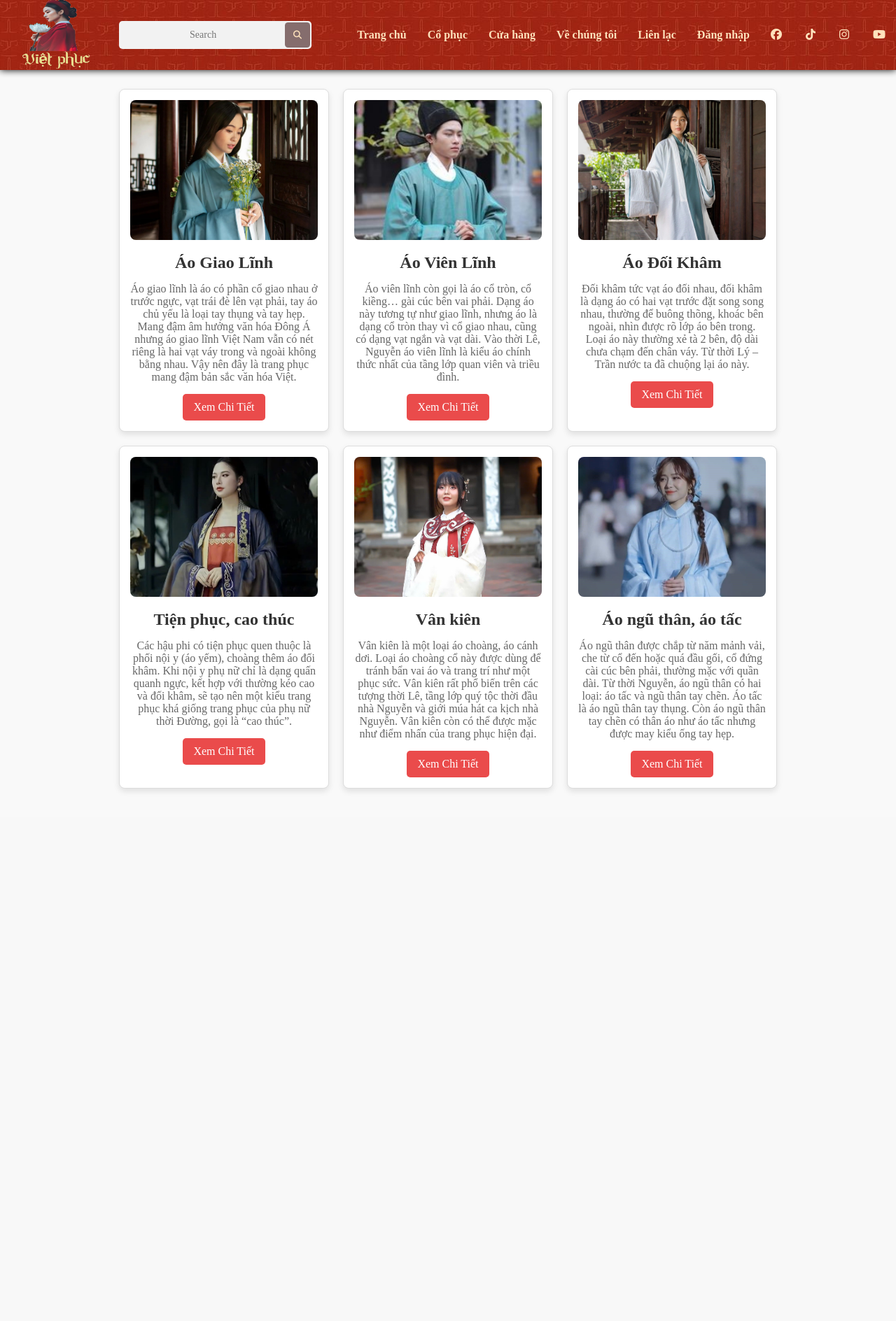
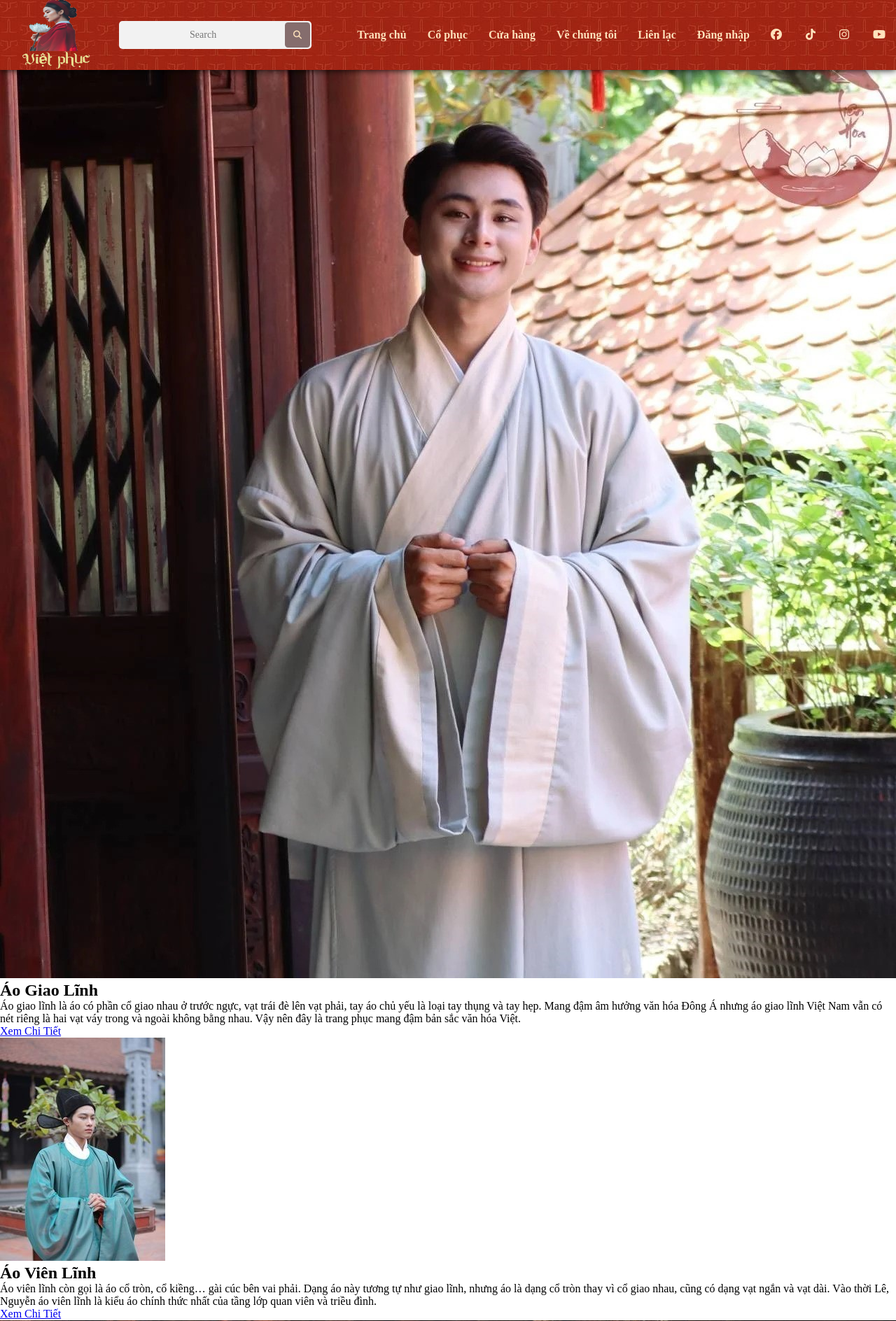
Before and after one commit to Ducs2005/traditional-costume-promotion, a PHP site: page /product_type.php in a window 1280 px wide; the page is wider, and only the part inside the window is pictured. Shown: the top 1888 px of that part at 70% size. Before the commit the page ends 1131 px from the top of that part, so only its background shows below. Run offline with PHP 8.4, Linux system fonts and the light colour scheme; some libraries are stand-ins or nearby versions; some web fonts are replaced.

Commit message:
Update product_type.php

```diff
--- a/product_type.php
+++ b/product_type.php
@@ -7,7 +7,7 @@
     <link href='https://unpkg.com/boxicons@2.1.4/css/boxicons.min.css' rel='stylesheet'>
     <link href="https://fonts.googleapis.com/css2?family=Hurricane&family=Ibarra+Real+Nova:ital,wght@0,400..700;1,400..700&display=swap" rel="stylesheet">
     <link rel="stylesheet" href="css/header.css">
-    <link rel="stylesheet" href="css/product_type.css">
+    <link rel="stylesheet" href="css/product_list.css">
     <title>Header</title>
 </head>
 <body>
@@ -17,7 +17,7 @@
             <h1>Danh Mục Sản Phẩm</h1>
             <div class="product-grid">
                 <div class="product-card">
-                    <img src="img//product/giaolinhnu.jpg" alt="Sản phẩm 1">
+                    <img src="img//product/giaolinhnam.jpg" alt="Sản phẩm 1">
                     <h2>Áo Giao Lĩnh</h2>
                     <p>Áo giao lĩnh là áo có phần cổ giao nhau ở trước ngực, vạt trái đè lên vạt phải, tay áo chủ yếu là loại tay thụng và tay hẹp. Mang đậm âm hưởng văn hóa Đông Á nhưng áo giao lĩnh Việt Nam vẫn có nét riêng là hai vạt váy trong và ngoài không bằng nhau. Vậy nên đây là trang phục mang đậm bản sắc văn hóa Việt.</p>
                     <a href="giaolinh.php" class="btn">Xem Chi Tiết</a>
@@ -26,13 +26,13 @@
                     <img src="img//product/vienlinhnam.jpg" alt="Sản phẩm 2">
                     <h2>Áo Viên Lĩnh</h2>
                     <p>Áo viên lĩnh còn gọi là áo cổ tròn, cổ kiềng… gài cúc bên vai phải. Dạng áo này tương tự như giao lĩnh, nhưng áo là dạng cổ tròn thay vì cổ giao nhau, cũng có dạng vạt ngắn và vạt dài. Vào thời Lê, Nguyễn áo viên lĩnh là kiểu áo chính thức nhất của tầng lớp quan viên và triều đình.</p>
-                    <a href="product2-details.html" class="btn">Xem Chi Tiết</a>
+                    <a href="vienlinh.php" class="btn">Xem Chi Tiết</a>
                 </div>
                 <div class="product-card">
                     <img src="img//product/doikhamnu.jpg" alt="Sản phẩm 3">
                     <h2>Áo Đối Khâm</h2>
                     <p>Đối khâm tức vạt áo đối nhau, đối khâm là dạng áo có hai vạt trước đặt song song nhau, thường để buông thõng, khoác bên ngoài, nhìn được rõ lớp áo bên trong. Loại áo này thường xẻ tà 2 bên, độ dài chưa chạm đến chân váy. Từ thời Lý – Trần nước ta đã chuộng lại áo này.</p>
-                    <a href="product3-details.html" class="btn">Xem Chi Tiết</a>
+                    <a href="doikham.php" class="btn">Xem Chi Tiết</a>
                 </div>
                 <div class="product-card">
                     <img src="img//product/caothuc.jpg" alt="Sản phẩm 4">
```
